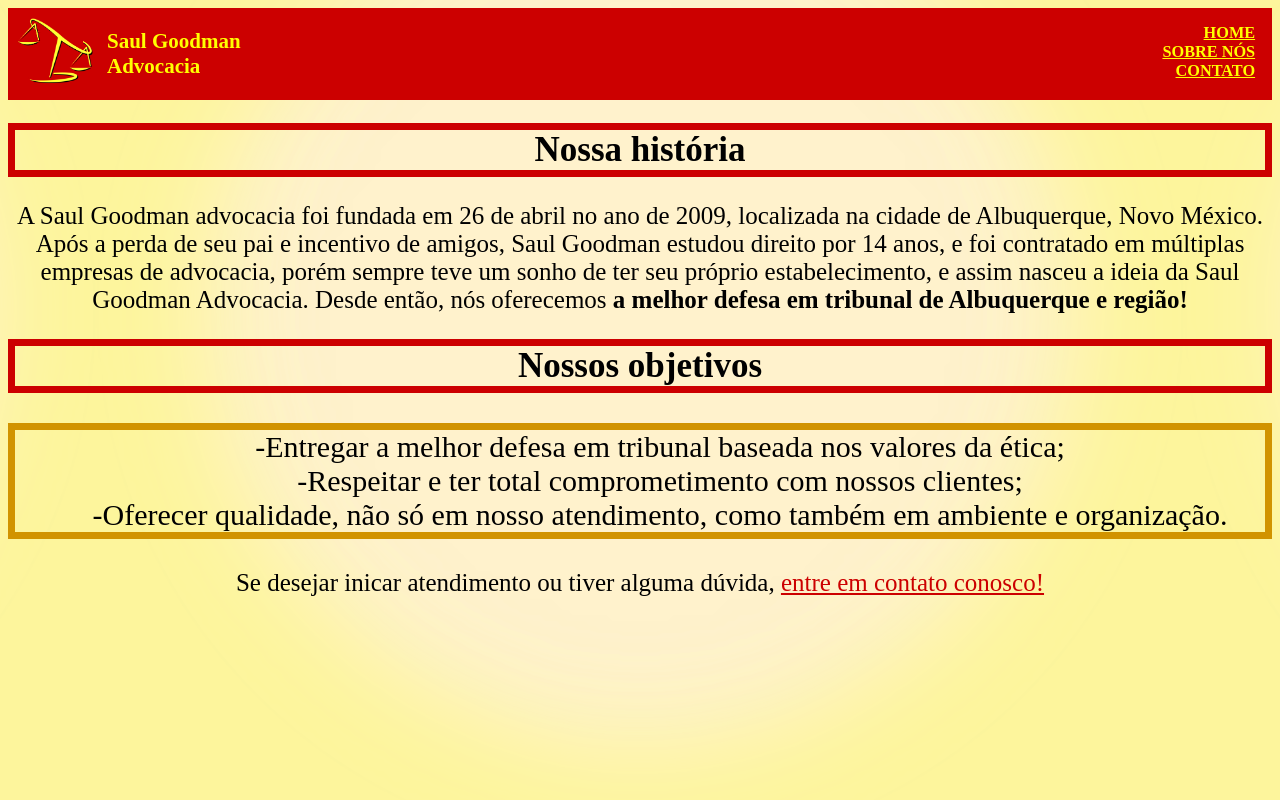
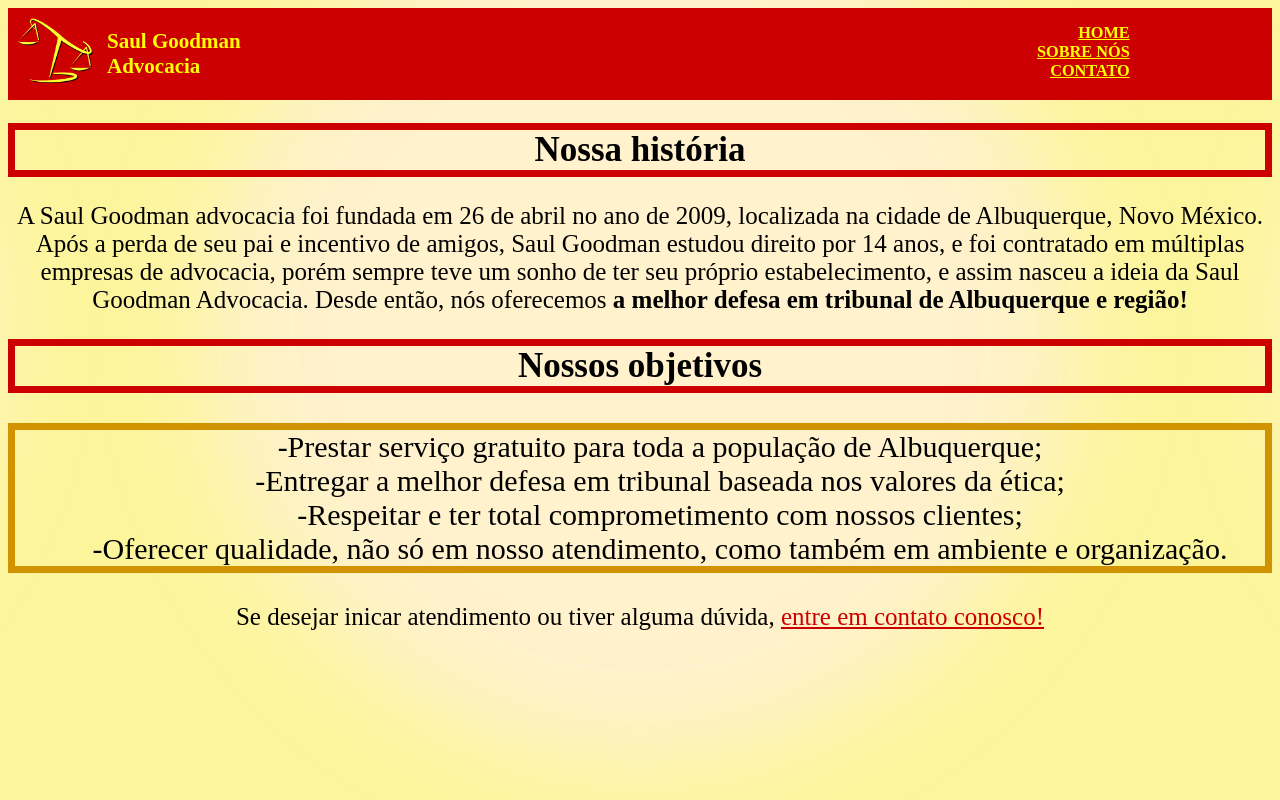
Before and after one commit to C4R1NH4/Site_HTML_Agrinho2022, a plain HTML site: page sobrenos.html in a window 1280 px wide. Drawn offline with Linux system fonts and the light colour scheme.

Commit message:
Update sobrenos.html

```diff
--- a/sobrenos.html
+++ b/sobrenos.html
@@ -16,7 +16,7 @@
 				<li><strong>Saul Goodman</strong></li>
 				<li><strong>Advocacia</strong></li>
 			</ul>
-			<ul style="display:inline-block;vertical-align:top;text-align:right;font-size:16.27px;position:relative;left:70%">
+			<ul style="display:inline-block;vertical-align:top;text-align:right;font-size:16.27px;position:relative;left:60%">
 				<li style="color:#ffff00;font-weight:bold;"><a href="index.html" style="color:#ffff00;">HOME</a></li>
 				<li style="color:#ffff00;font-weight:bold;"><a href="sobrenos.html" style="color:#ffff00";>SOBRE NÓS</li>
 				<li style="color:#ffff00;font-weight:bold;"><a href="contato.html" style="color:#ffff00;">CONTATO</a></li>
@@ -26,6 +26,7 @@
 		<p>A Saul Goodman advocacia foi fundada em 26 de abril no ano de 2009, localizada na cidade de Albuquerque, Novo México. Após a perda de seu pai e incentivo de amigos, Saul Goodman estudou direito por 14 anos, e foi contratado em múltiplas empresas de advocacia, porém sempre teve um sonho de ter seu próprio estabelecimento, e assim nasceu a ideia da Saul Goodman Advocacia. Desde então, nós oferecemos <strong>a melhor defesa em tribunal de Albuquerque e região!</strong></p>
 		<h1>Nossos objetivos</h1>
 		<ul style="text-align:center;font-size:30px;border: solid; border-width: 7.5px; border-color:#d19300;">
+			<li>-Prestar serviço gratuito para toda a população de Albuquerque;</li>
 			<li>-Entregar a melhor defesa em tribunal baseada nos valores da ética;</li>
 			<li>-Respeitar e ter total comprometimento com nossos clientes;</li>
 			<li>-Oferecer qualidade, não só em nosso atendimento, como também em ambiente e organização.</li>
```
